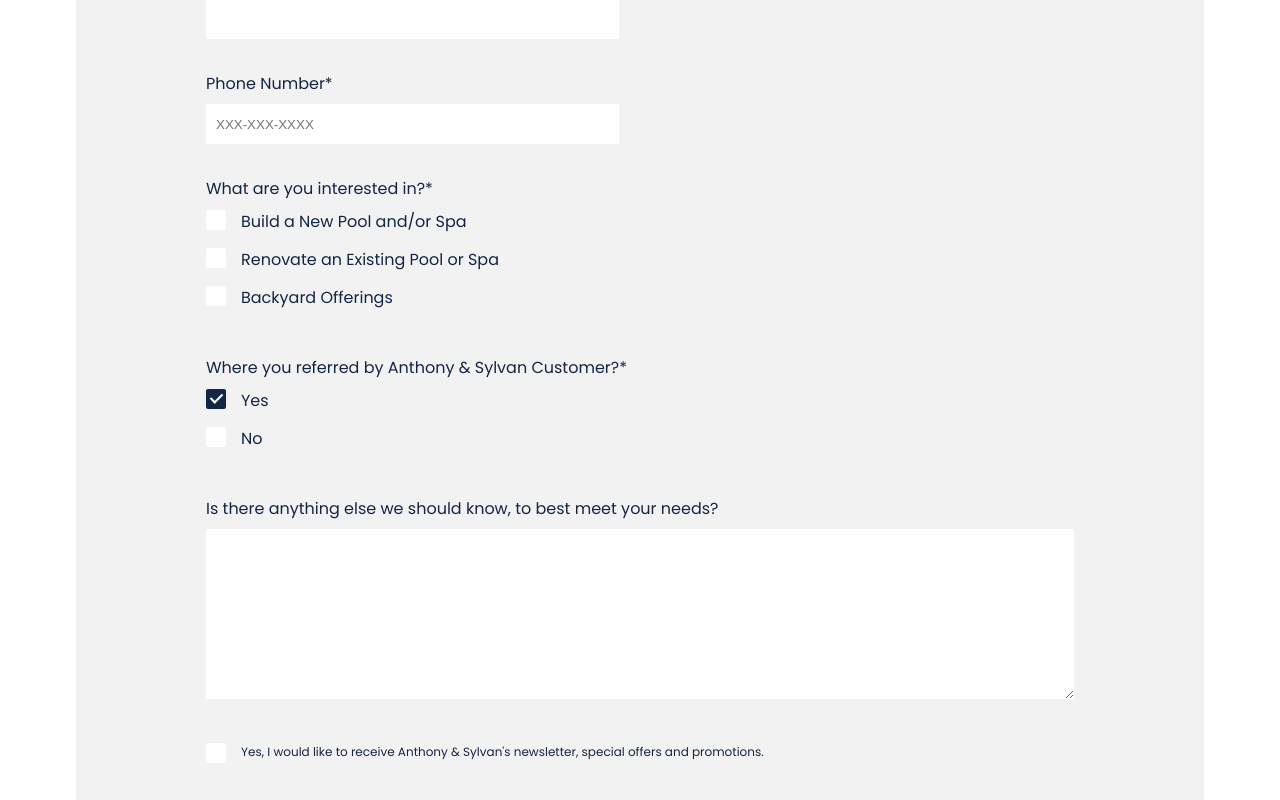
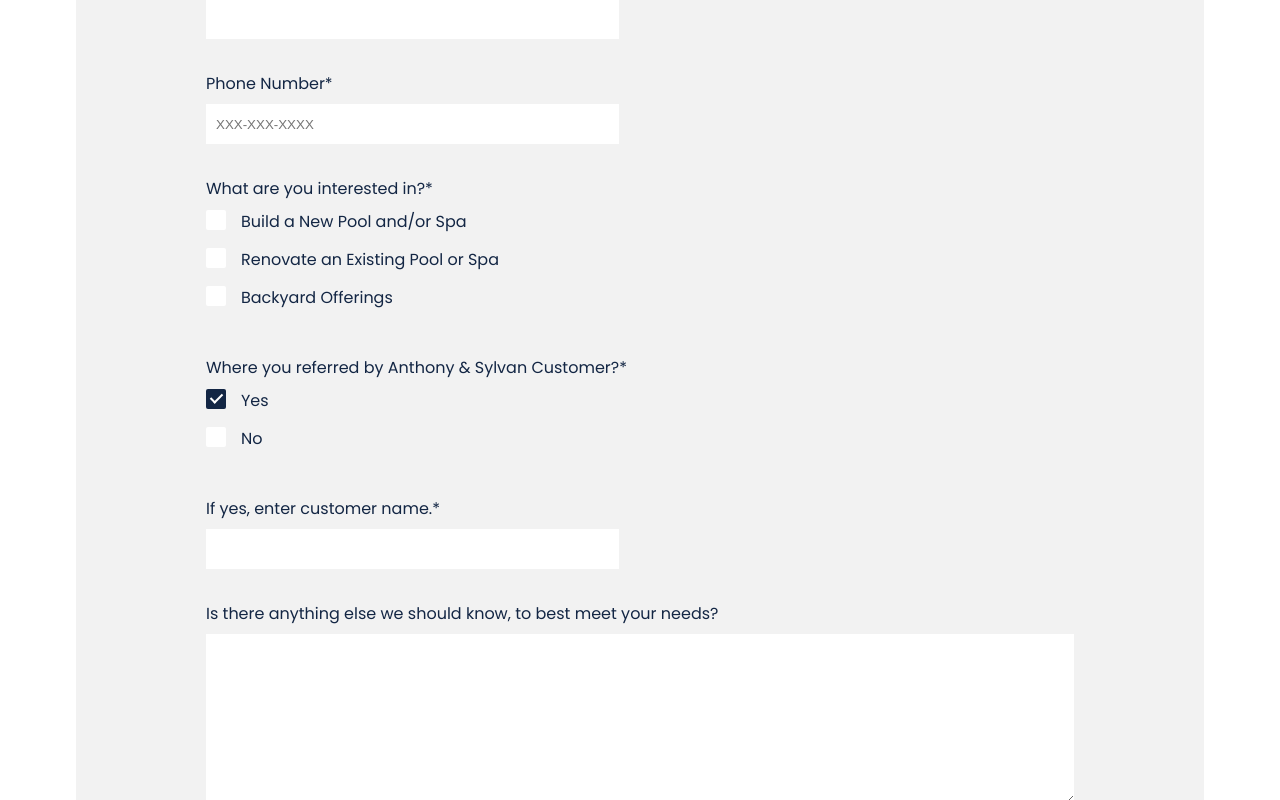
Before and after one commit to chriswithoak/asscheduler, a React (Create React App) app: page / in a window 1280 px wide. Both pictures are taken after a click on the label "Yes". Shown: the part 732-1532 px from the top of the page. Built offline with nearby package versions, Linux system fonts and the light colour scheme; a web font is replaced by a local one.

Commit message:
APP: Added Referrer Name

```diff
--- a/src/components/scheduler-form.tsx
+++ b/src/components/scheduler-form.tsx
@@ -20,6 +20,7 @@ function SchedulerForm() {
         phone: '',
         interest: '', //GUID
         referral: '',
+        referrerName: '',
         message: '',
         newsletter: '',
         poolType: '', //GUID
@@ -49,9 +50,9 @@ function SchedulerForm() {
         setConsultants( consultants );
 
         // Lead Model
-        // var leadModel = await buildLeadModel(headers);
-        // const res = await insertLeads( headers, leadModel );
-        // console.log(res);
+        var leadModel = await buildLeadModel(headers);
+        const res = await insertLeads( headers, leadModel );
+        console.log(res);
 
         setShowLoader(false);
         setFormSubmitted(true);
@@ -254,6 +255,14 @@ function SchedulerForm() {
                     </div>
                 </div>
 
+                {
+                    leadInfo.referral === 'yes' &&
+                    <div className="input-group size-half-block">
+                        <label htmlFor='referrer-name'> If yes, enter customer name.* </label>
+                        <input type="text" name="referrerName" id="referrer-name" onChange={inputHandler} value={leadInfo.referrerName} required/>
+                    </div>
+                }
+
                 <div className="input-group size-full">
                     <label htmlFor='message'> Is there anything else we should know, to best meet your needs? </label>
                     <textarea name="message" id="message" rows={10} onChange={inputHandler} value={leadInfo.message} />
```
